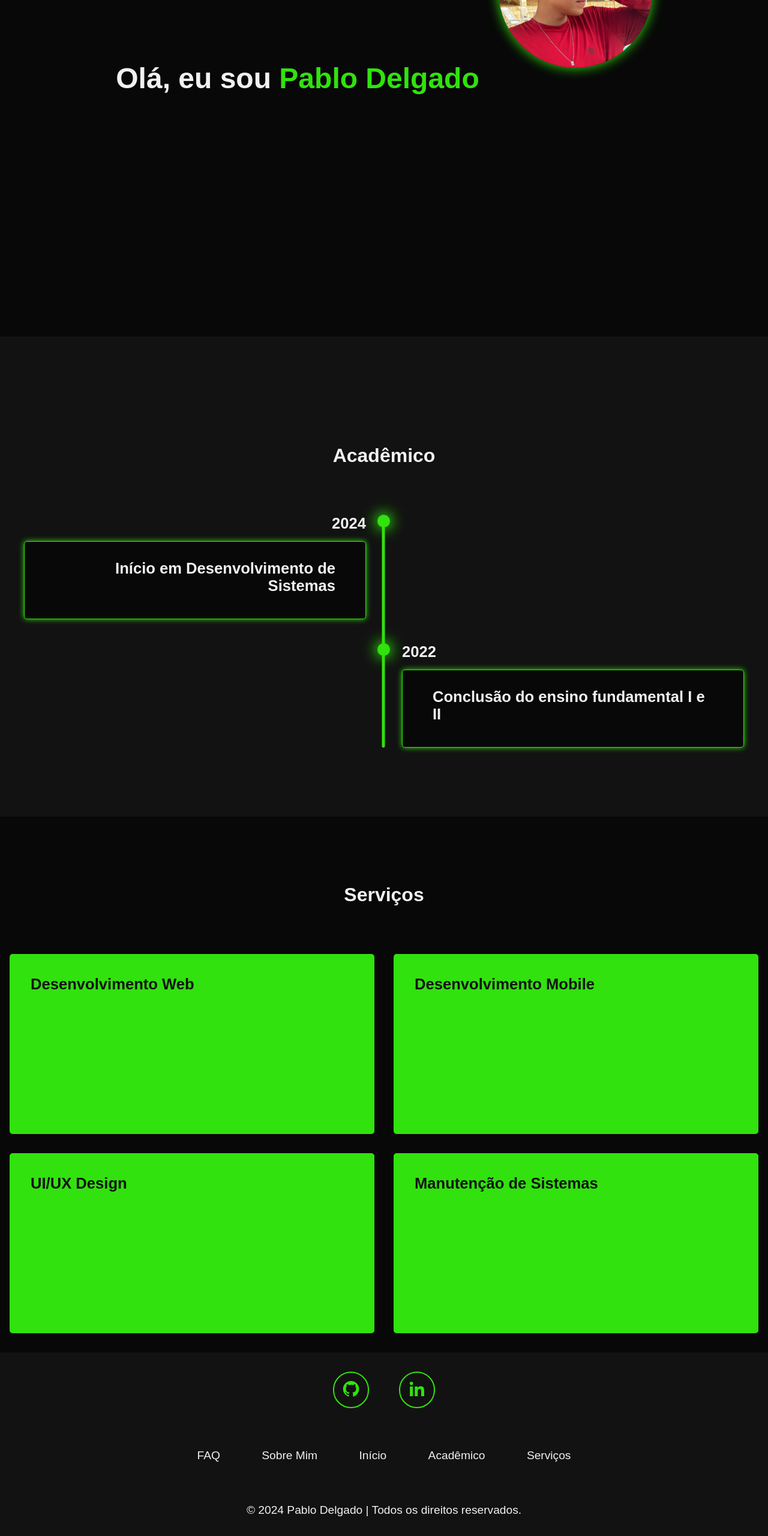
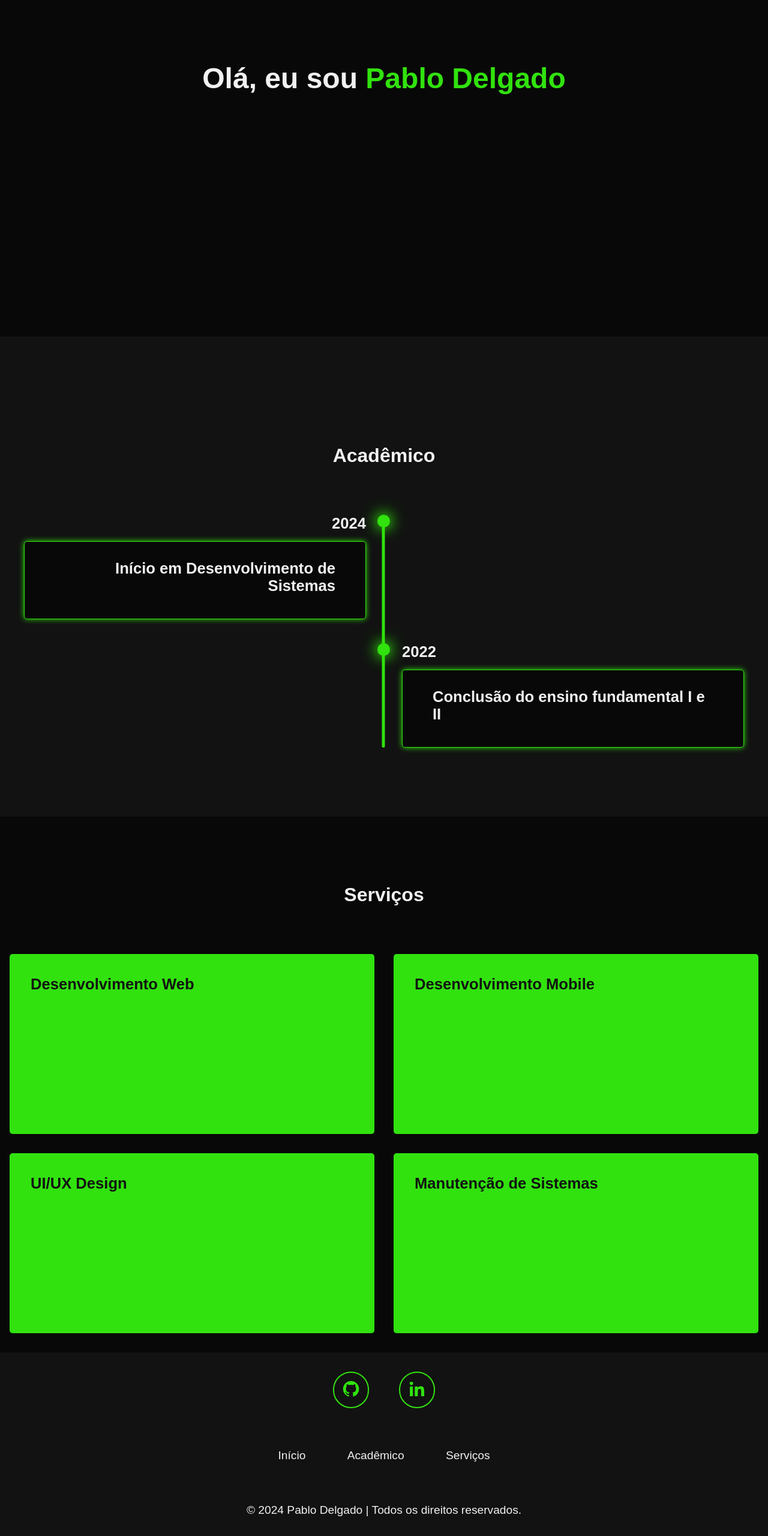
Before and after one commit to pablodelgado26/portfolio, a plain HTML site: page index.html in a window 1280 px wide. Shown: the part 239-2799 px from the top of the page at 60% size. Drawn offline with nearby package versions, Linux system fonts and the light colour scheme; files whose address does not match are found by name.

Commit message:
arrumando detalhes nna visualização do nootebook

```diff
--- a/index.html
+++ b/index.html
@@ -40,10 +40,6 @@
                 <a target="_blank" href="https://mail.google.com/mail/u/0/?tab=rm&ogbl#sent?compose=VpCqJRzBfJVZskqpSpwNWvDKJqFgbjGhrmDDNCggwrghKXCDTckZzbCjVnHlqlwkMWXkpqB"
                 class="btn"></a>
             </div>
-        </div>
-
-        <div class="home-img">
-            <img src="C:\Users\Pablo Delgado\Desktop\portifolio\img\euzinho.jpg" alt="Pessoa olhando pro lado" />
         </div>
     </section>
 
@@ -114,8 +110,6 @@
         </div>
 
         <ul>
-            <li><a href="#">FAQ</a></li>
-            <li><a href="#">Sobre Mim</a></li>
             <li><a href="#home">Início</a></li>
             <li><a href="#education">Acadêmico</a></li>
             <li><a href="#services">Serviços</a></li>
```
